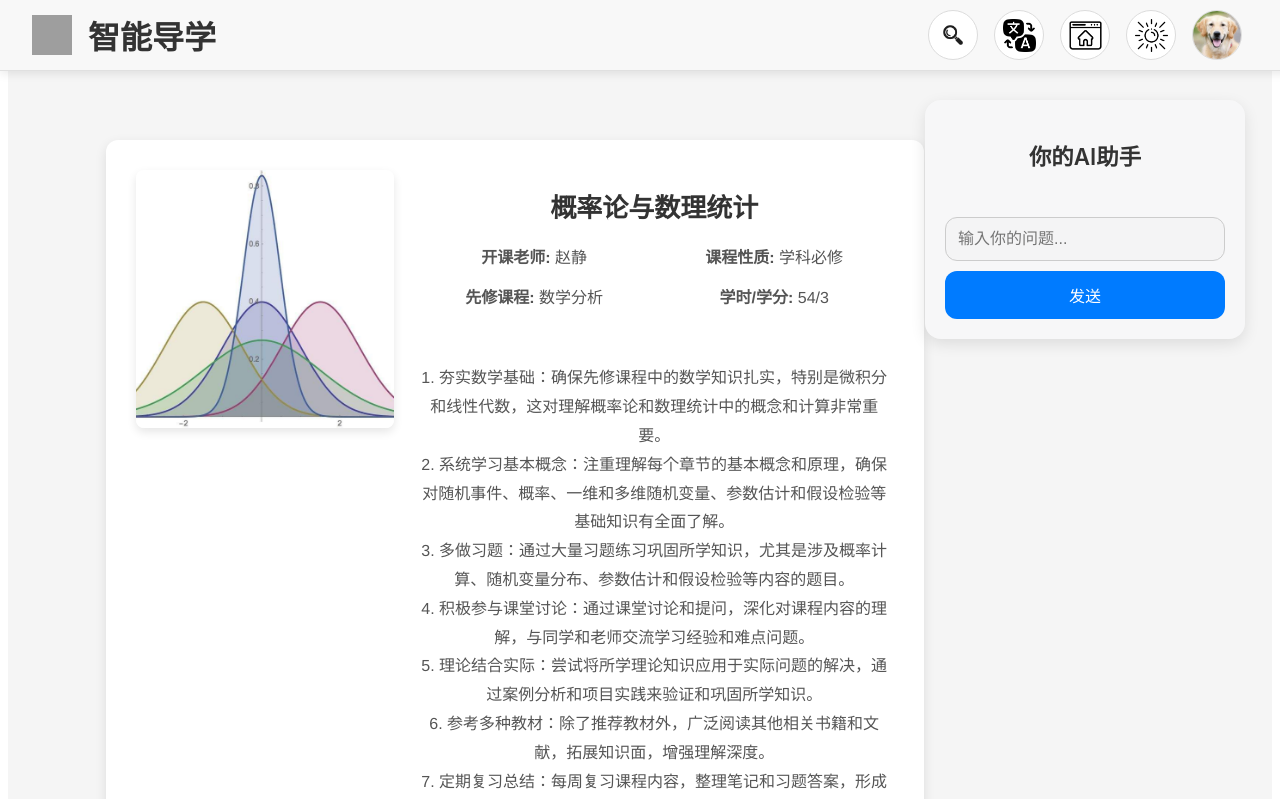
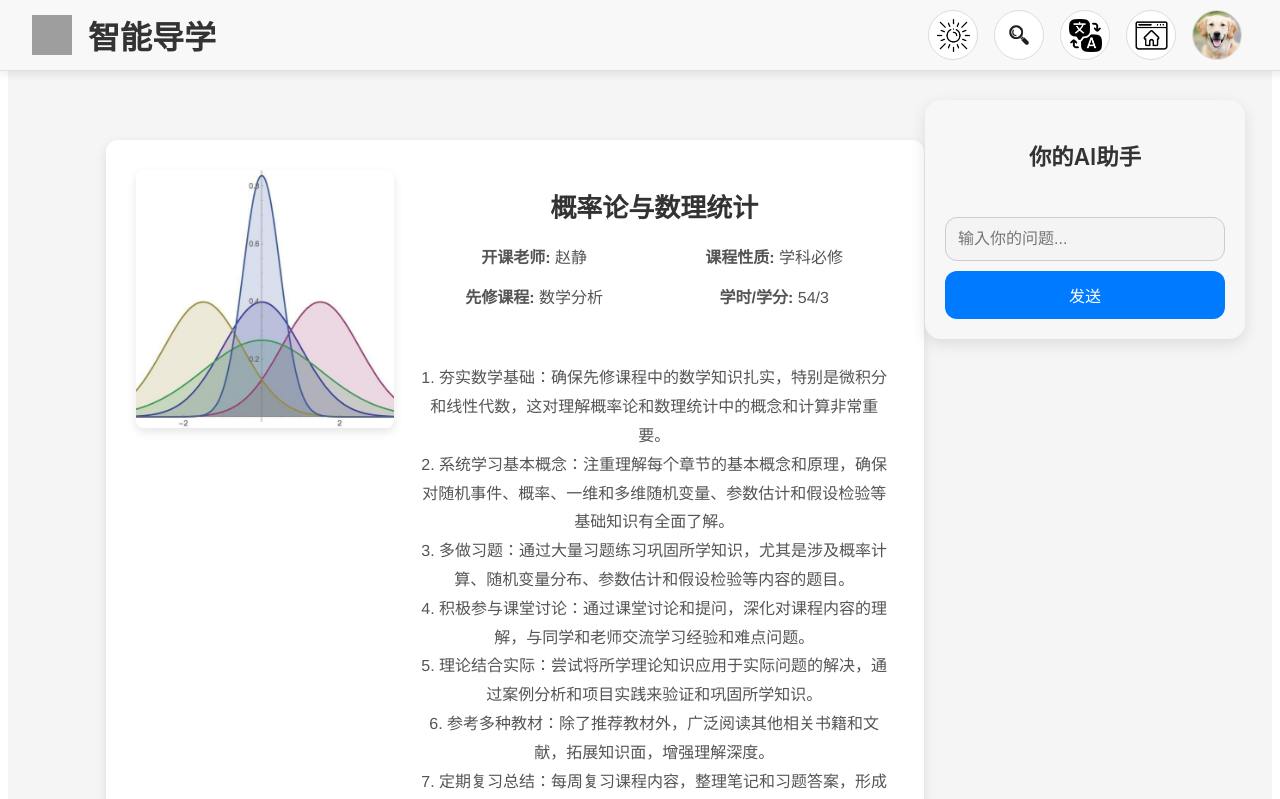
Before and after one commit to Soryuasukka/ZhiShiTuPu, a Vue app: page /course in a window 1280 px wide. Shown: the top 799 px of the page. Built offline with nearby package versions, Linux system fonts and the light colour scheme; grey boxes are pictures that could not be loaded.

Commit message:
Update NavBar.vue

```diff
--- a/src/components/NavBar.vue
+++ b/src/components/NavBar.vue
@@ -8,17 +8,17 @@
 
     <!-- 右侧 5 个带图片的圆形按钮 -->
     <div class="right-section">
+      <button class="circle-btn" @click="toggleTheme">
+        <img src="@/assets/pics/lightness.png" alt="Icon 4" style="width: 33px; height: 33px; object-fit: cover;">
+      </button>
       <button class="circle-btn">
         <img src="@/assets/pics/search.png" alt="Icon 1">
       </button>
       <button class="circle-btn">
         <img src="@/assets/pics/translate.png" alt="Icon 2" style="width: 33px; height: 33px; object-fit: cover;">
       </button>
-      <button class="circle-btn" @click="goToHome">
+      <button class="circle-btn">
         <img src="@/assets/pics/homepage.png" alt="Icon 3" style="width: 33px; height: 33px; object-fit: cover;">
-      </button>
-      <button class="circle-btn">
-        <img src="@/assets/pics/lightness.png" alt="Icon 4" style="width: 33px; height: 33px; object-fit: cover;">
       </button>
       <button class="circle-btn">
         <img src="@/assets/pics/dog.jpg" alt="Icon 5" style="width: 50px; height: 50px; object-fit: cover;">
@@ -30,20 +30,10 @@
 <script>
 export default {
   name: 'NavBar',
-  data() {
-    return {
-      valid: null // 定义 valid 为任意类型（可以是 null、true、false 等）
-    };
-  },
   methods: {
-    goToHome() {
-      if (this.valid) {
-        // 直接跳转到课程页面，无需进行实际的登录验证
-        this.$router.push({ name: 'mydagre' });
-      } else {
-        console.log('error submit!!');
-        return false;
-      }
+    // 触发父组件切换主题的方法
+    toggleTheme() {
+      this.$emit('toggle-theme');
     }
   }
 }
@@ -52,22 +42,21 @@ export default {
 <style scoped>
 /* 顶部导航栏 */
 .header {
-  width: 100vw; /* 占满整个视口宽度 */
-  height: 70px; /* 固定高度 */
-  background-color: #f8f8f8; /* 浅灰色背景 */
+  width: 100vw;
+  height: 70px;
+  background-color: #f8f8f8;
   display: flex;
-  justify-content: space-between; /* 左右布局 */
+  justify-content: space-between;
   align-items: center;
   padding: 0 2rem;
-  position: fixed; /* 固定定位 */
-  top: 0; /* 位于页面顶部 */
-  left: 0; /* 靠左对齐 */
-  z-index: 1000; /* 确保导航栏位于其他内容之上 */
-  box-shadow: 0 2px 10px rgba(0, 0, 0, 0.1); /* 添加柔和的阴影 */
-  border-bottom: 1px solid #e0e0e0; /* 添加底部边框 */
+  position: fixed;
+  top: 0;
+  left: 0;
+  z-index: 1000;
+  box-shadow: 0 2px 10px rgba(0, 0, 0, 0.1);
+  border-bottom: 1px solid #e0e0e0;
 }
 
-/* 左侧 logo 和标题 */
 .left-section {
   display: flex;
   align-items: center;
@@ -80,56 +69,59 @@ export default {
 }
 
 .title {
-  color: #333; /* 深色字体 */
-  font-size: 2rem; /* 字体大小 */
+  color: #333;
+  font-size: 2rem;
   font-weight: 600;
-  font-family: 'Helvetica Neue', sans-serif; /* 苹果常用字体 */
+  font-family: 'Helvetica Neue', sans-serif;
 }
 
 /* 右侧按钮区域 */
 .right-section {
   display: flex;
   gap: 1rem;
-  justify-content: flex-end; /* 确保按钮区对齐右边 */
+  justify-content: flex-end;
   align-items: center;
   margin-right: 70px;
 }
 
-/* 圆形按钮样式 */
 .circle-btn {
   width: 50px;
   height: 50px;
-  border-radius: 50%; /* 圆形按钮 */
-  background-color: #ffffff; /* 白色背景 */
-  border: 1px solid #dcdcdc; /* 淡灰色边框 */
+  border-radius: 50%;
+  background-color: #ffffff;
+  border: 1px solid #dcdcdc;
   cursor: pointer;
-  transition: transform 0.3s ease, box-shadow 0.3s ease, background-color 0.3s ease; /* 动效 */
+  transition: transform 0.3s ease, box-shadow 0.3s ease, background-color 0.3s ease;
   display: flex;
   justify-content: center;
   align-items: center;
-  overflow: hidden; /* 确保图片不会溢出按钮 */
-  padding: 0; /* 移除额外的内边距 */
-  flex-shrink: 0; /* 防止按钮缩小 */
+  overflow: hidden;
+  padding: 0;
+  flex-shrink: 0;
 }
 
-/* 图片样式 */
 .circle-btn img {
   width: 80%;
   height: 80%;
-  object-fit: contain; /* 图片保持比例 */
+  object-fit: contain;
 }
 
-/* 按钮悬停效果 */
 .circle-btn:hover {
-  background-color: #f5f5f5; /* 悬停时背景变浅 */
-  box-shadow: 0 4px 10px rgba(0, 0, 0, 0.1); /* 悬停时显示阴影 */
-  transform: translateY(-2px); /* 稍微上移效果 */
+  background-color: #f5f5f5;
+  box-shadow: 0 4px 10px rgba(0, 0, 0, 0.1);
+  transform: translateY(-2px);
+}
+
+/* 深色主题样式 */
+.dark-mode {
+  background-color: #121212;  /* 深色背景 */
+  color: #ffffff;  /* 白色文字 */
 }
 
 /* 响应式调整：小屏幕下的按钮大小 */
 @media (max-width: 768px) {
   .title {
-    font-size: 1.6rem; /* 减小标题字体大小 */
+    font-size: 1.6rem;
   }
   .circle-btn {
     width: 45px;
```
